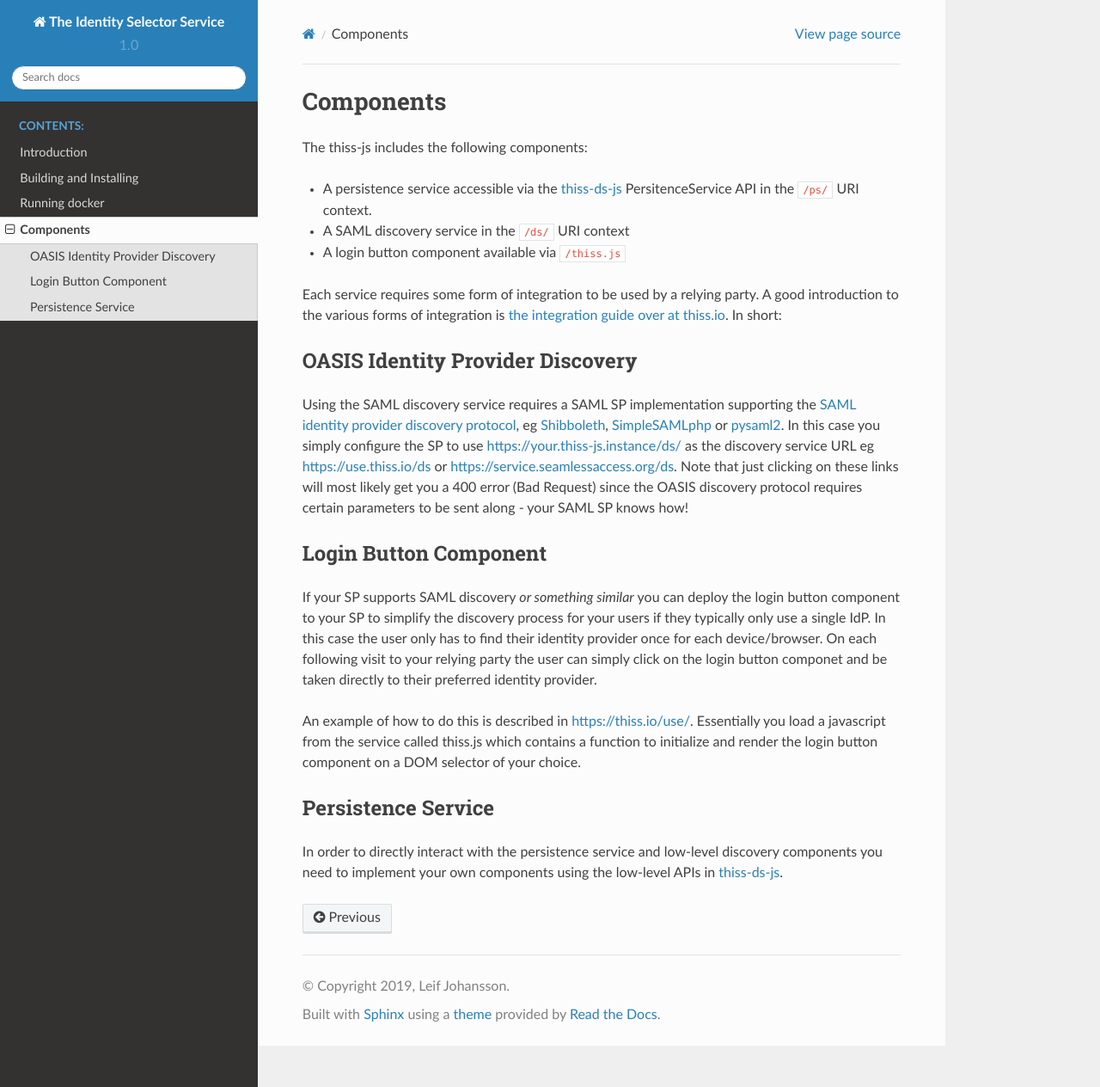
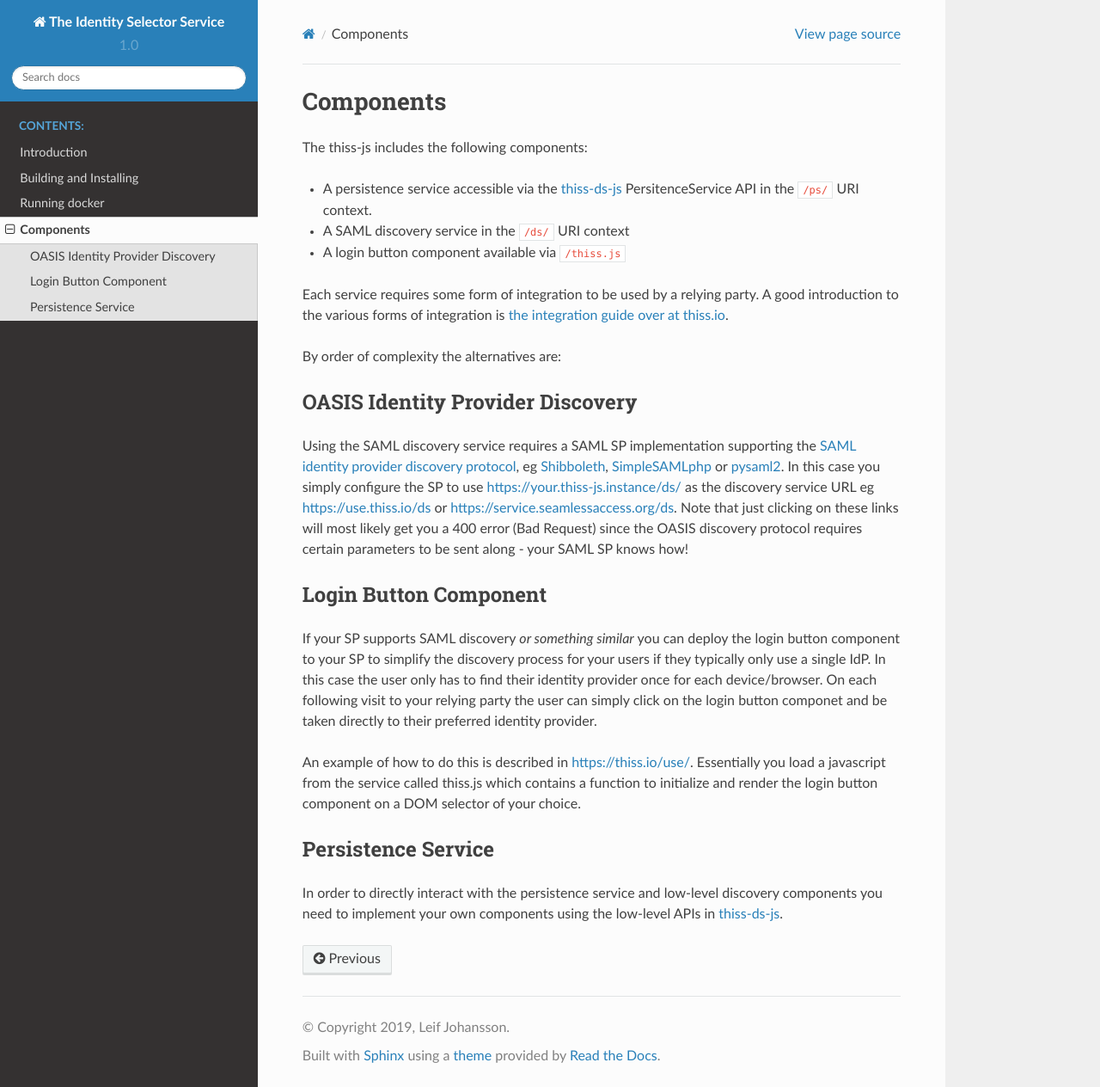
Before and after one commit to TheIdentitySelector/thiss-js, a Sphinx documentation site: the page built from docs/components.rst, in a window 1280 px wide and 1264 px high. Shown: the whole window at 86% size. Built offline with Sphinx 7.4.7 and the Read the Docs theme 2.0.0, drawn with Linux system fonts in a browser that asks for light colours.

Commit message:
more docs

```diff
--- a/docs/components.rst
+++ b/docs/components.rst
@@ -7,7 +7,9 @@ The thiss-js includes the following components:
 * A SAML discovery service in the ``/ds/`` URI context
 * A login button component available via ``/thiss.js``
 
-Each service requires some form of integration to be used by a relying party. A good introduction to the various forms of integration is `the integration guide over at thiss.io <https://thiss.io/integration>`_. In short:
+Each service requires some form of integration to be used by a relying party. A good introduction to the various forms of integration is `the integration guide over at thiss.io <https://thiss.io/integration>`_.
+
+By order of complexity the alternatives are:
 
 OASIS Identity Provider Discovery
 ---------------------------------
```
